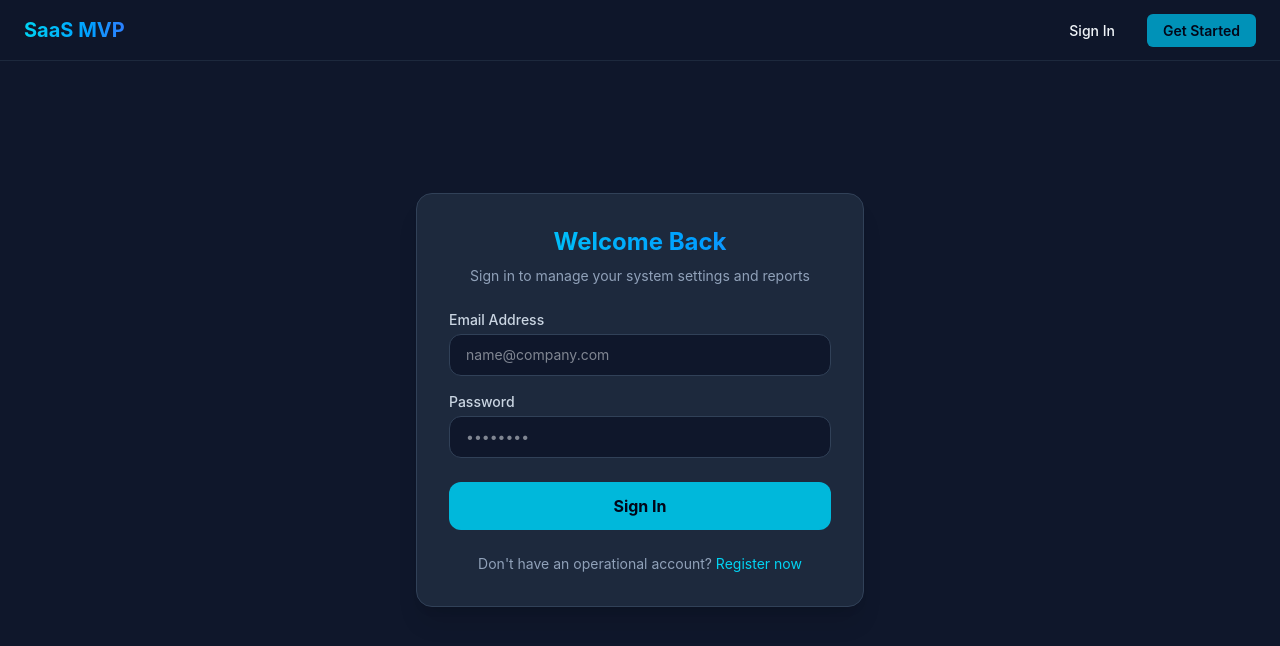
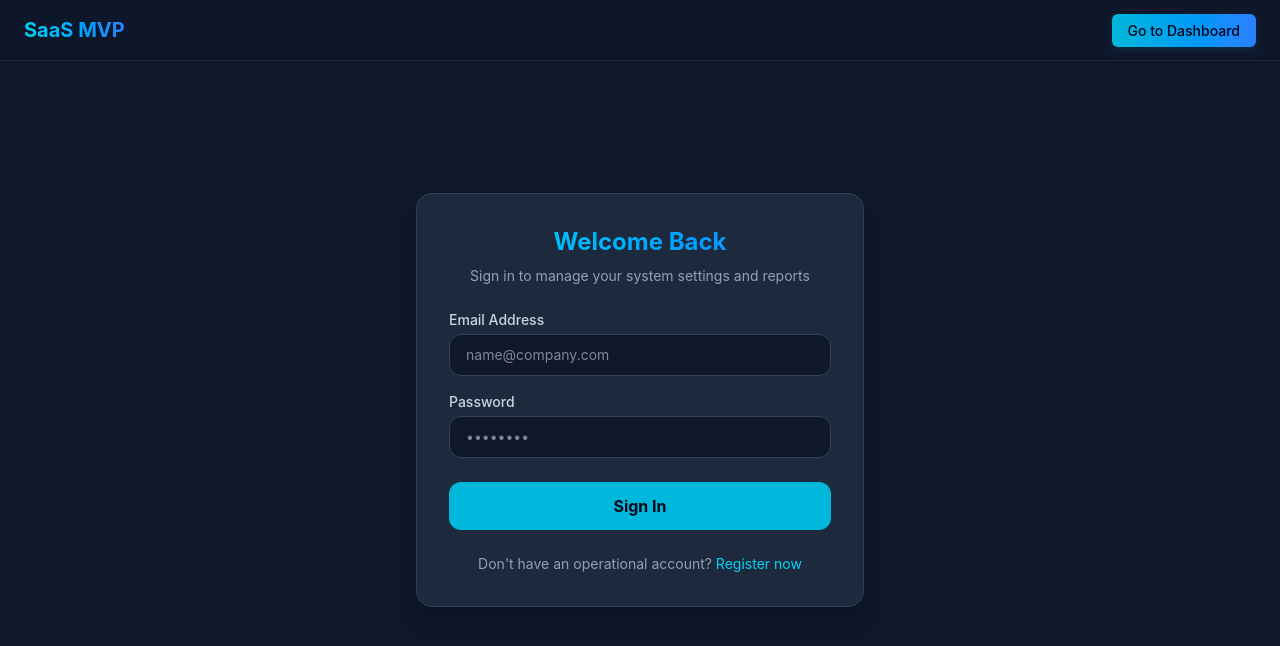
Before and after one commit to daniel27072007/SaaS-mvp-webhook-pipeline, a React app in the folder frontend/: page /login in a window 1280 px wide. Shown: the top 646 px of the page. Built offline with nearby package versions, Linux system fonts and the light colour scheme; no server answers; sample sign-in values are in the browser's storage; the HTML template or start-up script is replaced by a standard one.

Commit message:
updated AuthHeader

```diff
--- a/frontend/src/components/AuthHeader.jsx
+++ b/frontend/src/components/AuthHeader.jsx
@@ -1,6 +1,8 @@
 import { Link } from 'react-router-dom';
+import { useAuth } from '../context/AuthContext.jsx'
 
 export default function AuthHeader() {
+  const { user } = useAuth()
   return (
     <header className="absolute top-0 left-0 right-0 max-w-7xl mx-auto px-6 py-4 flex justify-between items-center border-b border-slate-800 bg-slate-900/50 backdrop-blur-sm z-50">
       {/* Brand logo targeting back to the primary Landing Page / root */}
@@ -9,12 +11,23 @@ export default function AuthHeader() {
       </Link>
 
       <div className="space-x-4">
+        {/* Show a diferents buttons if the user is loged */}
+        {user ? (
+          // Se o usuário estiver logado, exibe apenas o link direto ao painel logado
+          <Link to="/dashboard" className="px-4 py-2 text-sm font-medium bg-gradient-to-r from-cyan-500 to-blue-500 hover:from-cyan-400 hover:to-blue-400 rounded-md transition text-slate-950 font-bold shadow-md shadow-cyan-500/10">
+            Go to Dashboard
+          </Link>
+        ) : (
+          // Se não houver token/usuário, mantém as ações públicas de autenticação
+          <>
             <Link to="/login" className="px-4 py-2 text-sm font-medium hover:text-cyan-400 transition">
               Sign In
             </Link>
             <Link to="/register" className="px-4 py-2 text-sm font-medium bg-cyan-600 hover:bg-cyan-500 rounded-md transition text-slate-950 font-semibold">
               Get Started
             </Link>
+          </>
+        )}
       </div>
     </header>
   );
```
Lines whose indentation alone changed are shown as unchanged.
